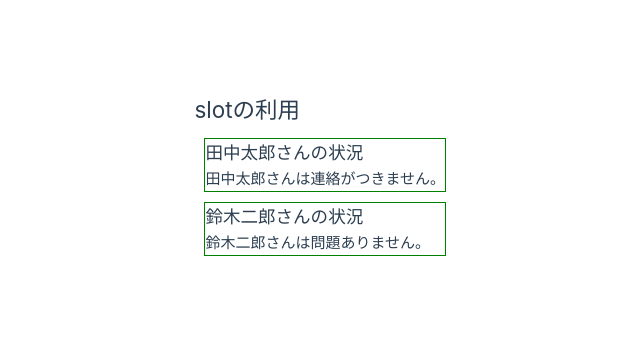
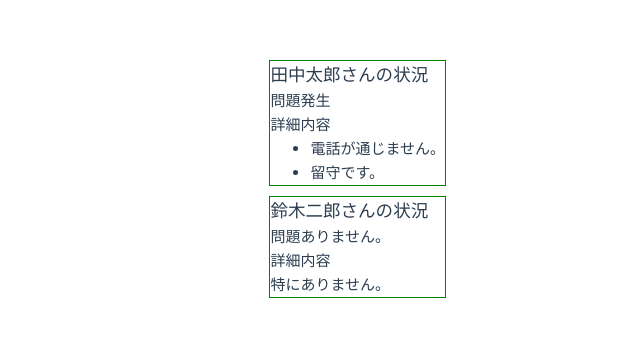
Before and after one commit to xrealizex/Vue, a Vue app: page / in a window 1280 px wide. Shown: the part 221-558 px from the top of the page, without its empty margins (184-824 px from the left). Built offline with nearby package versions, Linux system fonts and the light colour scheme.

Commit message:
名前付きslot

```diff
--- a/src/App.vue
+++ b/src/App.vue
@@ -2,15 +2,25 @@
 import { ref } from 'vue';
 import OneSection from './components/OneSection.vue';
 
+const taroProblemsInit: string[] =  ["電話が通じません。", "留守です。"]
 const taro = ref("田中太郎");
+const taroProblems = ref(taroProblemsInit)
 const jiro = ref("鈴木二郎");
 </script>
 
 <template>
   <section>
-    <h2>slotの利用</h2>
     <OneSection v-bind:name="taro">
-      <p>{{taro}}さんは連絡がつきません。</p>
+      <template v-slot:default>
+        <p>問題発生</p>
+      </template>
+      <template v-slot:detail>
+        <ul>
+        <li v-for="problem in taroProblems" v-bind:key="problem">
+          {{ problem }}
+        </li>
+      </ul>
+      </template>
     </OneSection>
     <OneSection v-bind:name="jiro"/>
   </section>
--- a/src/components/OneSection.vue
+++ b/src/components/OneSection.vue
@@ -9,7 +9,11 @@ defineProps<Props>();
   <section class="box">
     <h1>{{ name }}さんの状況</h1>
     <slot>
-      <p>{{ name }}さんは問題ありません。</p>
+      <p>問題ありません。</p>
+    </slot>
+    <h4>詳細内容</h4>
+    <slot name="detail">
+      <p>特にありません。</p>
     </slot>
   </section>
 </template>
```
